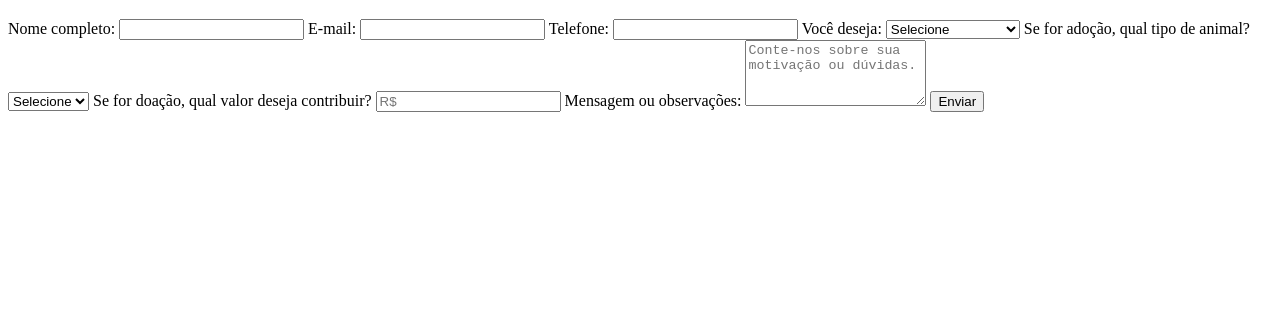
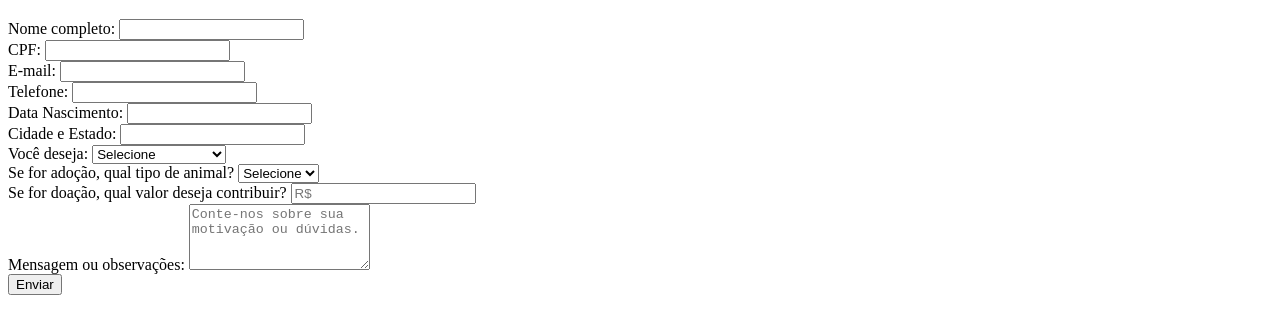
Before and after one commit to Laisma92/ProgramacaoWeb, a plain HTML site: page cadastro.html in a window 1280 px wide. Shown: the part 61-394 px from the top of the page. Drawn offline with Linux system fonts and the light colour scheme.

Commit message:
gitversion2

```diff
--- a/cadastro.html
+++ b/cadastro.html
@@ -10,22 +10,34 @@
 
   <h1>Formulário de Adoção ou Doação</h1>
 
-  <form action="processa_formulario.php" method="post">
+  <form action="processa_formulario" method="post">
     <label for="nome">Nome completo:</label>
-    <input type="text" id="nome" name="nome" required>
+    <input type="text" id="nome" name="nome" required><br>
+
+    CPF:
+    <input type="text" id="cpf" name="cpf" required><br>
+
 
     <label for="email">E-mail:</label>
-    <input type="email" id="email" name="email" required>
+    <input type="email" id="email" name="email" required><br>
 
     <label for="telefone">Telefone:</label>
-    <input type="tel" id="telefone" name="telefone" required>
+    <input type="tel" id="telefone" name="telefone" required><br>
+
+    <label for="data">Data Nascimento:</label>
+    <input type="text" id="data" name="data" required><br>
+
+    <label for="cidade">Cidade e Estado:</label>
+    <input type="text" id="cidade" name="cidade" required><br>
+
+
 
     <label for="tipo">Você deseja:</label>
     <select id="tipo" name="tipo" required>
       <option value="">Selecione</option>
       <option value="adotar">Adotar um animal</option>
       <option value="doar">Fazer uma doação</option>
-    </select>
+    </select> <br>
 
     <label for="animal">Se for adoção, qual tipo de animal?</label>
     <select id="animal" name="animal">
@@ -33,13 +45,14 @@
       <option value="cachorro">Cachorro</option>
       <option value="gato">Gato</option>
       <option value="outro">Outro</option>
-    </select>
+    </select><br>
 
     <label for="valor">Se for doação, qual valor deseja contribuir?</label>
-    <input type="number" id="valor" name="valor" min="1" step="0.01" placeholder="R$">
+    <input type="number" id="valor" name="valor" min="1" step="0.01" placeholder="R$"><br>
 
     <label for="mensagem">Mensagem ou observações:</label>
     <textarea id="mensagem" name="mensagem" rows="4" placeholder="Conte-nos sobre sua motivação ou dúvidas."></textarea>
+    <br>
 
     <button type="submit">Enviar</button>
   </form>
```
